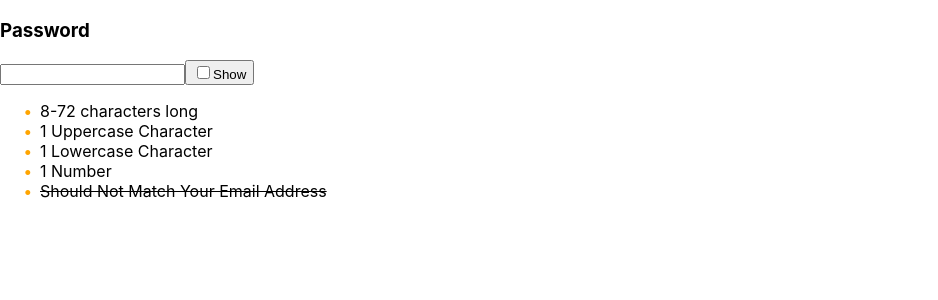
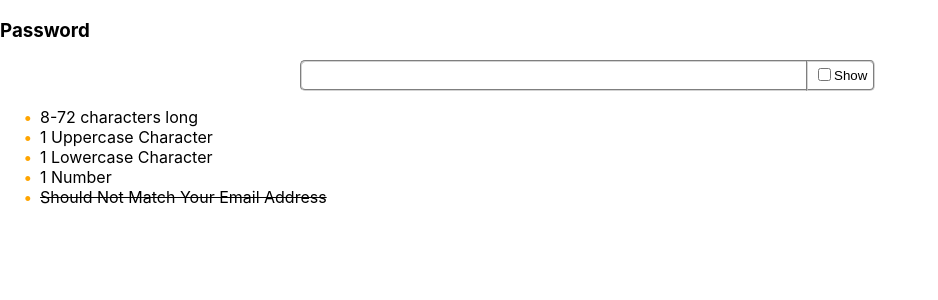
Before and after one commit to derekBeckford/password-verification, a React (Create React App) app in the folder password-verification/: page / in a window 1280 px wide. Shown: the top 300 px of the page, without its empty margins (0-938 px from the left). Built offline with nearby package versions, Linux system fonts and the light colour scheme.

Commit message:
added style to input and button

```diff
--- a/password-verification/src/App.css
+++ b/password-verification/src/App.css
@@ -11,6 +11,43 @@ ul li::before {
     margin-left: -1em;
 }
 
+.password {
+    display: flex;
+}
+
+.passwordInput {
+    margin-left: 300px;
+    height: 25px;
+    width: 500px;
+    margin-right: -1px;
+    border-color: lightgray;
+    border-style: groove;
+    border-top-left-radius: 5px;
+    border-bottom-left-radius: 5px;
+
+}
+
+label {
+    padding-top: 5px;
+    padding-bottom: 5px;
+}
+
+.checkbox {
+    margin-top: 5px;
+    margin-bottom: 5px;
+}
+
+.showPasswordBtn {
+    display: flex;
+    background-color: white;
+    height: 31px;
+    margin-left: -1px;
+    border-top-right-radius: 5px;
+    border-bottom-right-radius: 5px;
+    border-style: groove;
+    border-color: lightgray;
+}
+
 .valid {
     text-decoration: line-through;
 }
--- a/password-verification/src/components/index.js
+++ b/password-verification/src/components/index.js
@@ -3,20 +3,13 @@ import React, { useState } from "react";
 function Password() {
   const [input, setInput] = useState("");
 
-  //verify 8 and 72 character long
+  //verify using regex
   const regexChar = /^.{8,72}$/;
-
-  //contains 1 uppercase character
   const regexUc = /[A-Z]/;
-
-  //contains 1 lowercase character
   const regexLc = /[a-z]/;
-
-  //contains at least 1 numeric character
   const regexNum = /\d/;
-
-  //does not match users email address
-  const regexEmail =  /(?:[a-z0-9!#$%&'*+/=?^_`{|}~-]+(?:\.[a-z0-9!#$%&'*+/=?^_`{|}~-]+)*|"(?:|\\)*")@(?:(?:[a-z0-9](?:[a-z0-9-]*[a-z0-9])?\.)+[a-z0-9](?:[a-z0-9-]*[a-z0-9])?|\[(?:(?:(2(5[0-5]|[0-4][0-9])|1[0-9][0-9]|[1-9]?[0-9]))\.){3}(?:(2(5[0-5]|[0-4][0-9])|1[0-9][0-9]|[1-9]?[0-9])|[a-z0-9-]*[a-z0-9]:(?:|\\)+)\])/
+  const regexEmail =
+    /(?:[a-z0-9!#$%&'*+/=?^_`{|}~-]+(?:\.[a-z0-9!#$%&'*+/=?^_`{|}~-]+)*|"(?:|\\)*")@(?:(?:[a-z0-9](?:[a-z0-9-]*[a-z0-9])?\.)+[a-z0-9](?:[a-z0-9-]*[a-z0-9])?|\[(?:(?:(2(5[0-5]|[0-4][0-9])|1[0-9][0-9]|[1-9]?[0-9]))\.){3}(?:(2(5[0-5]|[0-4][0-9])|1[0-9][0-9]|[1-9]?[0-9])|[a-z0-9-]*[a-z0-9]:(?:|\\)+)\])/;
 
   //initiating a false boolean state with useState
   const [shownPassword, setShownPassword] = useState(false);
@@ -34,26 +27,43 @@ function Password() {
     <section>
       {/* if/else for showing password text or hiding password text */}
       <h3>Password</h3>
+      <section className="password">
       <input
         type={shownPassword ? "text" : "password"}
         className="passwordInput"
         value={input}
         onInput={(e) => setInput(e.target.value)}
       />
-      <button onClick={togglePassword}>
-        <span>
-          <input type="checkbox" checked={checkBox} onChange={togglePassword} />
-          <label>Show</label>
+      <span>
+        <button onClick={togglePassword} className="showPasswordBtn">
+            <input
+              type="checkbox"
+              className="checkbox"
+              checked={checkBox}
+              onChange={togglePassword}
+            />
+            <label>Show</label>
+        </button>
         </span>
-      </button>
+      </section>
       <section>
         <ul>
           {/*Using operational method to set class name to either have a line through the criteria achieved or not*/}
-          <li className={input.match(regexChar) ? "valid" : "invalid"}>8-72 characters long</li>
-          <li className={input.match(regexUc) ? "valid" : "invalid"}>1 Uppercase Character</li>
-          <li className={input.match(regexLc) ? "valid" : "invalid"}>1 Lowercase Character</li>
-          <li className={input.match(regexNum) ? "valid" : "invalid"}>1 Number</li>
-          <li className={input.match(regexEmail) ? "invalid" : "valid"}>Should Not Match Your Email Address</li>
+          <li className={input.match(regexChar) ? "valid" : "invalid"}>
+            8-72 characters long
+          </li>
+          <li className={input.match(regexUc) ? "valid" : "invalid"}>
+            1 Uppercase Character
+          </li>
+          <li className={input.match(regexLc) ? "valid" : "invalid"}>
+            1 Lowercase Character
+          </li>
+          <li className={input.match(regexNum) ? "valid" : "invalid"}>
+            1 Number
+          </li>
+          <li className={input.match(regexEmail) ? "invalid" : "valid"}>
+            Should Not Match Your Email Address
+          </li>
         </ul>
       </section>
     </section>
```
Also changed, not shown: 1 other file (tests, documents, lock files or other folders).
